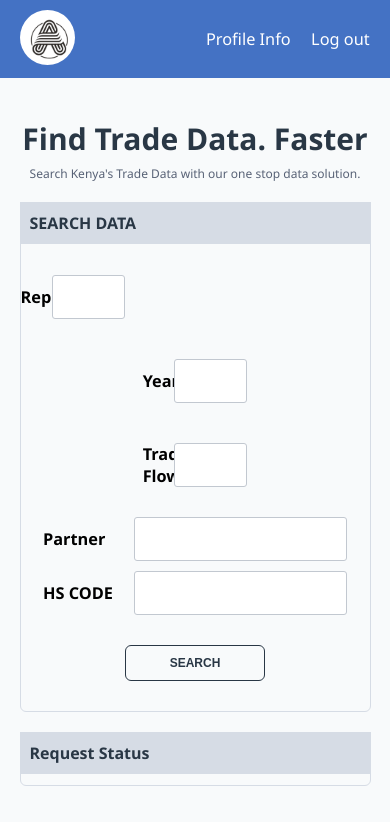
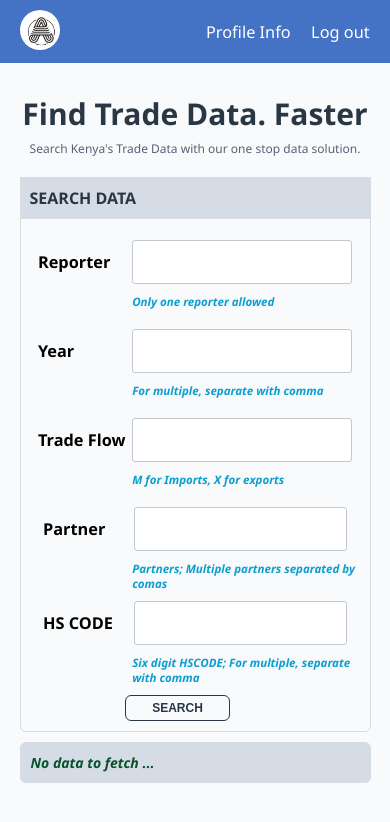
Before and after one commit to ealpha072/alpha_data_solutions, a React (Create React App) app in the folder client/: page /search in a window 390 px wide. Shown: the top 822 px of the page. Built offline with nearby package versions, Linux system fonts and the light colour scheme; sample sign-in values are in the browser's storage.

Commit message:
Styles chnages

```diff
--- a/client/src/components/Header.jsx
+++ b/client/src/components/Header.jsx
@@ -6,7 +6,7 @@ const Header = () => {
     return (
         <nav>
             <div>
-                <img src={logo} alt="" width={"55px"} />
+                <img src={logo} alt="" width={"40px"} />
             </div>
 
             <div className={styles.actions}>
--- a/client/src/pages/Search.jsx
+++ b/client/src/pages/Search.jsx
@@ -17,7 +17,7 @@ const Search = () => {
         }
     }, [navigate])
 
-    const [fetchStatus, setFetchStatus] = useState("")
+    const [fetchStatus, setFetchStatus] = useState("No data to fetch ...")
 
     const initialState = {
         reporterCode: "",
@@ -90,6 +90,7 @@ const Search = () => {
 
                                             />
                                         </div>
+                                        <p>Only one reporter allowed</p>
                                     </div>
                                     <div className="row-item">
                                         <div className={styles.inputGroup}>
@@ -101,6 +102,7 @@ const Search = () => {
                                                 onChange={handleInputChange}
                                             />
                                         </div>
+                                        <p>For multiple, separate with comma</p>
                                     </div>
                                     <div className="row-item">
                                         <div className={styles.inputGroup}>
@@ -112,6 +114,7 @@ const Search = () => {
                                                 onChange={handleInputChange}
                                             />
                                         </div>
+                                        <p>M for Imports, X for exports</p>
                                     </div>
                                 </div>
 
@@ -126,6 +129,7 @@ const Search = () => {
                                             onChange={handleInputChange}
                                         />
                                     </div>
+                                    <p>Partners; Multiple partners separated by comas</p>
                                 </div>
 
                                 {/* THIRD ROW */}
@@ -139,6 +143,7 @@ const Search = () => {
                                             onChange={handleInputChange}
                                         />
                                     </div>
+                                    <p>Six digit HSCODE; For multiple, separate with comma</p>
                                 </div>
 
                                 <div className={styles.rowTwo}>
@@ -151,9 +156,6 @@ const Search = () => {
 
                     <div className={styles.searchBox}>
                         <div>
-                            <h3>Request Status</h3>
-                        </div>
-                        <div>
                             <h6>{fetchStatus}</h6>
                         </div>
                     </div>
--- a/client/src/styles/Dashboard.module.css
+++ b/client/src/styles/Dashboard.module.css
@@ -11,12 +11,12 @@
 
 .homeDiv{
     text-align: center;
-    margin-top: 40px;
+    margin-top: 30px;
 }
 
 .homeDiv h1{
     color: #293745;
-    font-size: 48px;
+    font-size: 44px;
     font-weight: 800;
     margin-bottom: 6px;
     text-align: center;
@@ -40,8 +40,6 @@
     margin: auto;
     height: 300px;
 }
-
-
 
 .button{
     margin: 20px auto;
@@ -116,8 +114,9 @@
 
 .searchBox > div:last-child h6{
     font-size: 14px;
-    color: rgb(236, 18, 18);
+    color: rgb(4, 83, 43);
     padding: 10px;
+    font-style: italic;
 }
 
 .rowOne{
@@ -137,11 +136,28 @@
     margin:auto
 }
 
+.rowOne p{
+    width: 70%;
+    color: var(--buttonBlue);
+    margin-left: 30%;
+    padding-top: 10px;
+    font-style: italic;
+    font-weight: 700;
+}
+
 .rowTwo{
-    display: flex;
     width: 90%;
     margin: 10px auto;
     justify-content: start;
+}
+
+.rowTwo p{
+    color: var(--buttonBlue);
+    width: 70%;
+    margin-left: 12%;
+    padding-top: 10px;
+    font-style: italic;
+    font-weight: 700;
 }
 
 .rowTwo > div{
@@ -254,6 +270,18 @@ th > a{
         flex-direction: column;
     }
 
+    /*ROWSS*/
+    .rowOne > div:first-child,
+    .rowOne > div:not(:first-child){
+        padding: 10px 0px;
+        width: 90%;
+        margin: auto;
+    }
+
+    .rowTwo p{
+        margin-left: 32%;
+    }
+
     .pastResults{
         height: auto;
         width: 100%;
@@ -318,8 +346,9 @@ th > a{
     }
 
     .rowTwo button{
-        width: 40%;
-        margin: 20px auto;
+        width: 30%;
+        margin-left: 30%;
+        padding: 5px;
     }
 
     /*RESULTS HOLDER*/
```
